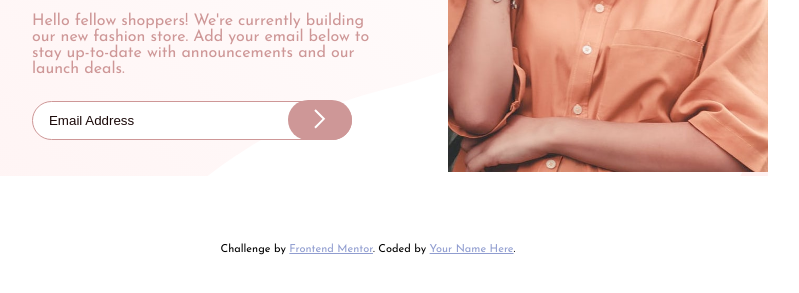
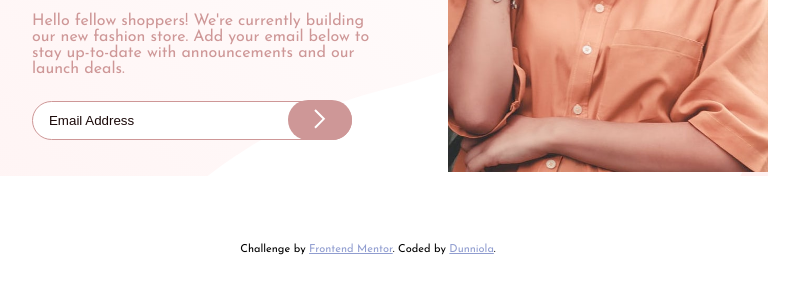
Before and after one commit to Dunniola/Base-apparel-coming-soon, a plain HTML site: page index.html in a window 1280 px wide. Shown: the part 391-684 px from the top of the page, without its empty margins (272-1071 px from the left). Drawn offline with Linux system fonts and the light colour scheme.

Commit message:
Update index.html

```diff
--- a/index.html
+++ b/index.html
@@ -51,7 +51,7 @@
   <footer>
     <p class="attribution">
       Challenge by <a href="https://www.frontendmentor.io?ref=challenge" target="_blank">Frontend Mentor</a>.
-      Coded by <a href="#">Your Name Here</a>.
+      Coded by <a href="https://github.com/Dunniola/Base-apparel-coming-soon.git">Dunniola</a>.
     </p>
   </footer>
   <script type="module" src="script.js"></script>
```
